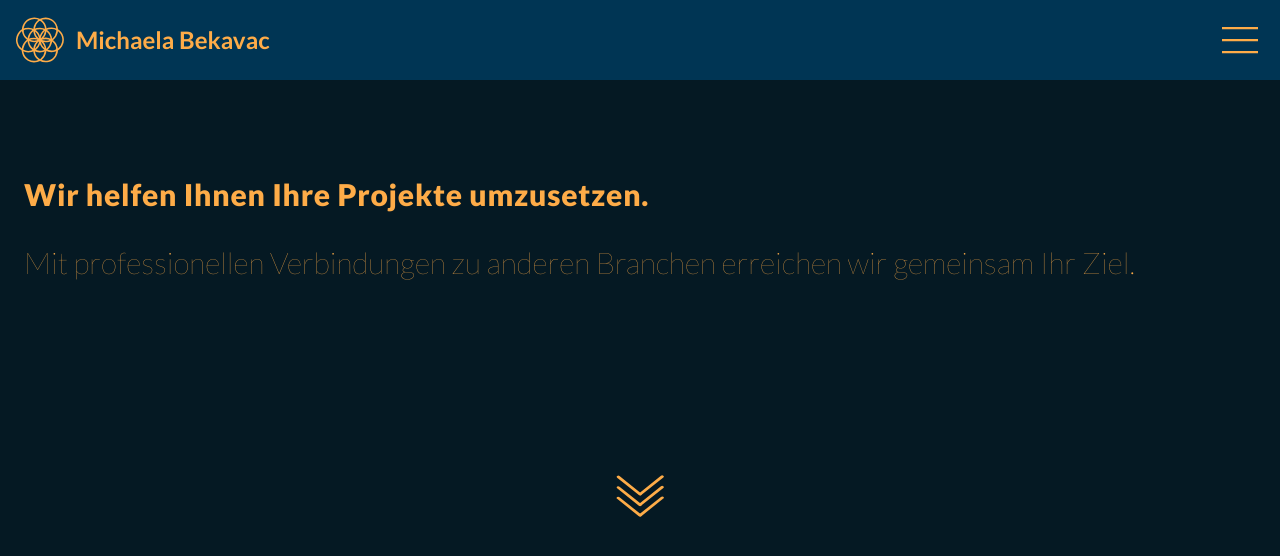
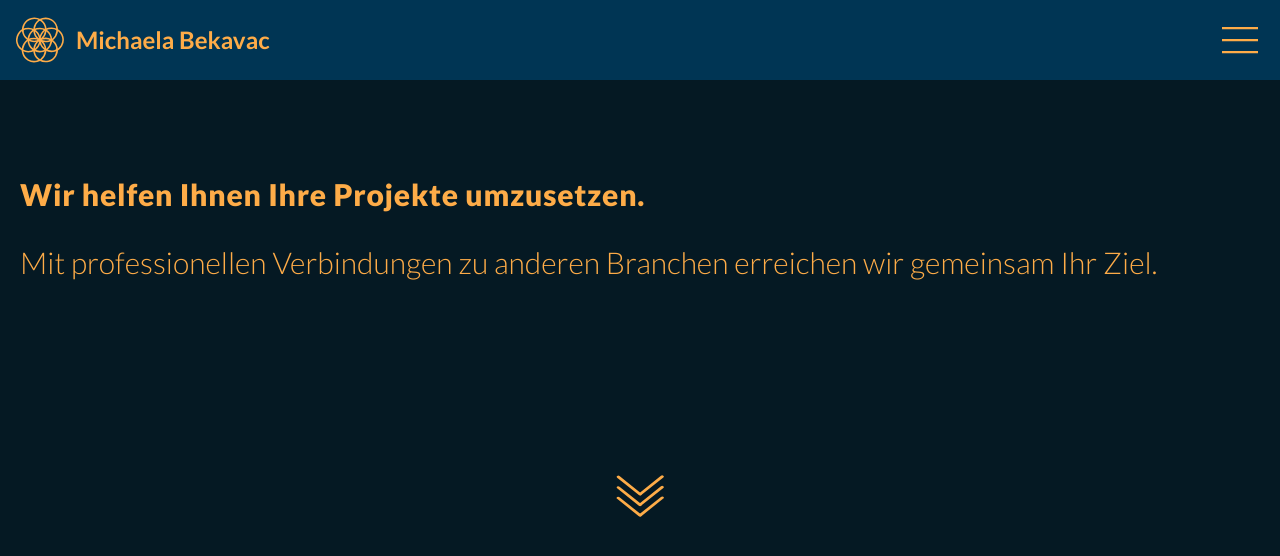
Before and after one commit to DazeSace/bekavac-consulting-nextjs, a Next.js app: page / in a window 1280 px wide. Shown: the top 556 px of the page. Built offline with nearby package versions, Linux system fonts and the light colour scheme.

Commit message:
thiccness fix

```diff
--- a/components/IntroText.js
+++ b/components/IntroText.js
@@ -3,9 +3,9 @@ import arrow from "../public/vectors/arrow.svg"
 
 const IntroText = (props) => {
     return (
-        <div className={"px-6 " + props.className}>
+        <div className={"px-5 " + props.className}>
             <h1 className={"text-3xl lato-black tracking-wide"}>Wir helfen Ihnen Ihre Projekte umzusetzen. </h1>
-            <h2 className={"text-3xl lato-thin pt-8"}>Mit professionellen Verbindungen zu anderen Branchen erreichen wir
+            <h2 className={"text-3xl lato-light pt-8"}>Mit professionellen Verbindungen zu anderen Branchen erreichen wir
                 gemeinsam Ihr Ziel.</h2>
             <div className={"flex justify-center mt-48"}>
                 <Image alt={"arrow to go down"} src={arrow} width={"48"} height={"48"}/>
--- a/pages/index.js
+++ b/pages/index.js
@@ -23,7 +23,7 @@ export default function Home() {
                 />
                 <link
                     rel="preload"
-                    href="/fonts/Lato-Thin.ttf"
+                    href="/fonts/Lato-Light.ttf"
                     as="font"
                     crossOrigin=""
                 />
```
